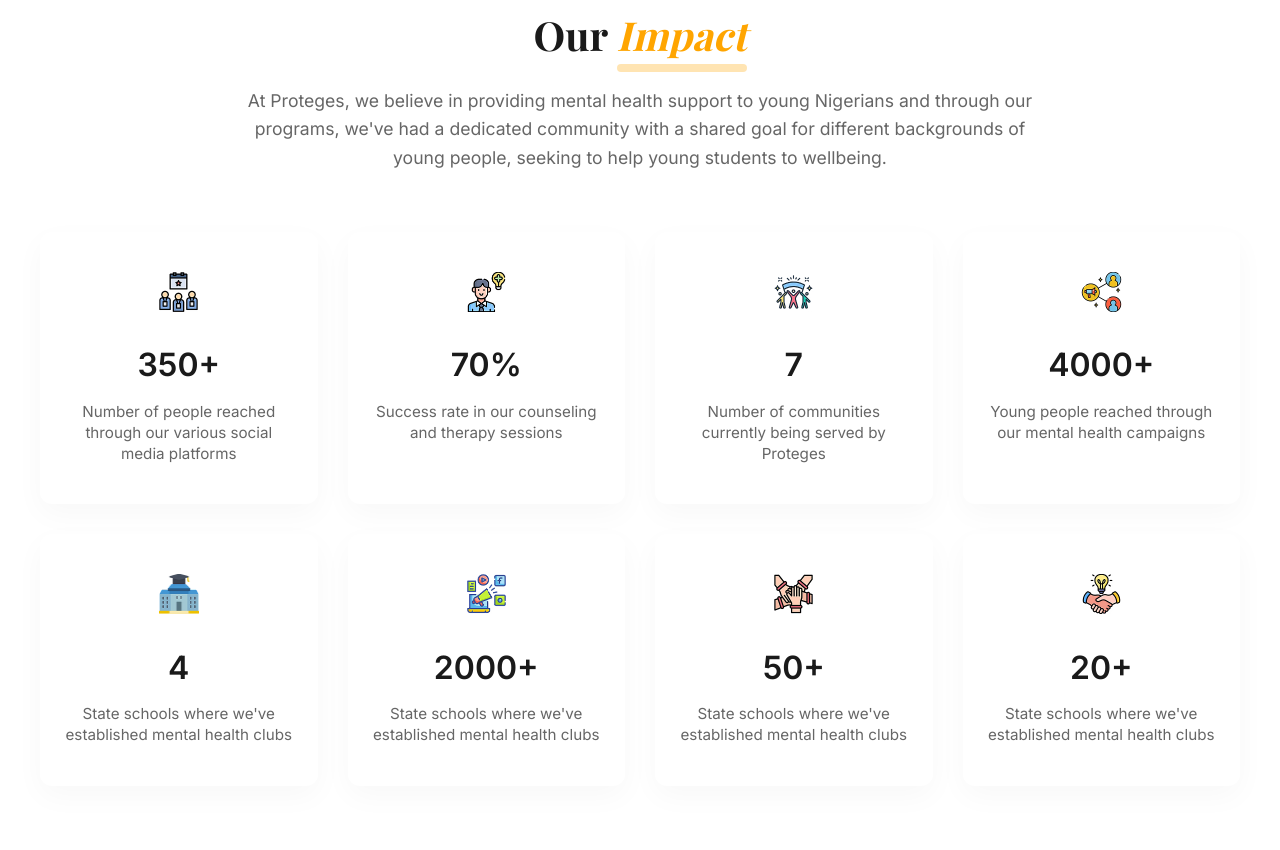
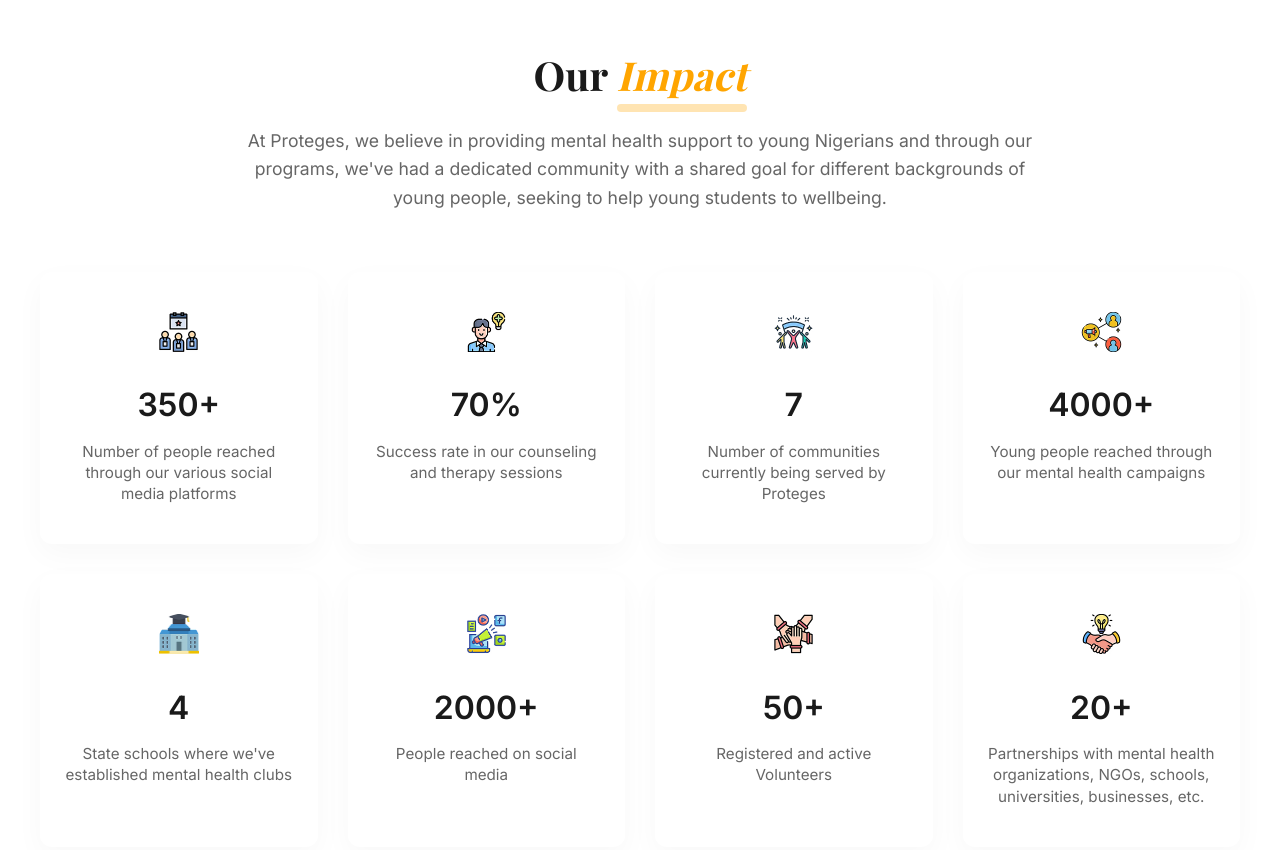
Before and after one commit to Unique-Red/proteges-web, a plain HTML site: page index.html in a window 1280 px wide. Shown: the part 1834-2684 px from the top of the page. Drawn offline with nearby package versions, Linux system fonts and the light colour scheme; a web font is replaced by a local one.

Commit message:
fix content

```diff
--- a/index.html
+++ b/index.html
@@ -153,17 +153,17 @@
             <div class="impact-card" data-aos="fade-up" data-aos-delay="100">
                 <div class="impact-icon"><img src="assets/icons/public.png" alt=""></div>
                 <h3>2000+</h3>
-                <p>State schools where we've established mental health clubs</p>
+                <p>People reached on social media </p>
             </div>
             <div class="impact-card" data-aos="fade-up" data-aos-delay="100">
                 <div class="impact-icon"><img src="assets/icons/together.png" alt=""></div>
                 <h3>50+</h3>
-                <p>State schools where we've established mental health clubs</p>
+                <p>Registered and active Volunteers</p>
             </div>
             <div class="impact-card" data-aos="fade-up" data-aos-delay="100">
                 <div class="impact-icon"><img src="assets/icons/shake.png" alt=""></div>
                 <h3>20+</h3>
-                <p>State schools where we've established mental health clubs</p>
+                <p>Partnerships with mental health organizations, NGOs, schools, universities, businesses, etc.</p>
             </div>
         </div>
     </section>
--- a/style.css
+++ b/style.css
@@ -119,7 +119,7 @@
 
 .btn-primary {
     display: inline-block;
-    margin-bottom: 40px;
+    margin: 40px;
 }
 
 .partners-section {
```
Also changed, not shown: team.html (+1 -1 lines), assets/joe.jpeg (added).
